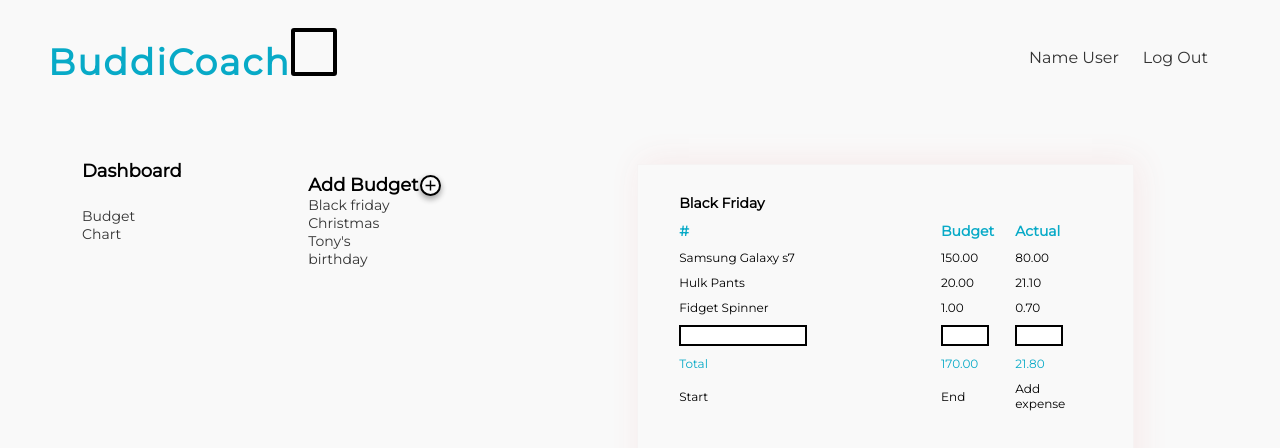
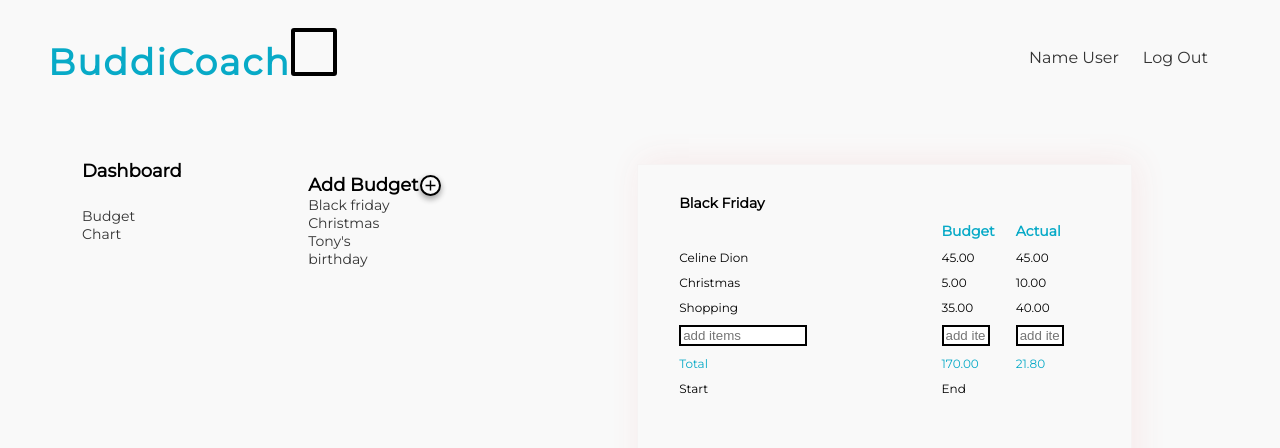
Before and after one commit to BuddiCoach/BuddiCoach, a React (Create React App) app: page /dashboard in a window 1280 px wide. Shown: the top 448 px of the page. Built offline with nearby package versions, Linux system fonts and the light colour scheme; no server answers.

Commit message:
made changes in Tabledashboard/dashboard.css/dashboardMain

```diff
--- a/src/componentDashboard/TableDashboard.js
+++ b/src/componentDashboard/TableDashboard.js
@@ -5,12 +5,72 @@ import React, { Component } from 'react';
 
 class TableDashboard extends Component {
 
+    state= {
+        inputTableLeft: "",
+        inputTableMidd: "",
+        inputTableRight: "",
+        tableItems:[{
+            event: "Celine Dion",
+            budget: "45.00",
+            actual: "45.00"
+          }, {
+            event: "Christmas",
+            budget: "5.00",
+            actual: "10.00"
+          }, {
+            event: "Shopping",
+            budget: "35.00",
+            actual: "40.00"
+          }],
+
+
+    }
+
+
+    updateInput = (e) => {
+        this.setState({[e.target.name]: e.target.value});
+
+    }
+
+
+    keyPressed=(e) => {
+        if(e.which === 13){
+        console.log('value is:', e.target.value);
+        this.setState({
+            inputTableLeft: "",
+            inputTableMidd: "",
+            inputTableRight: "",
+            tableItems: [
+                        {event: this.state.inputTableLeft,
+                         budget: this.state.inputTableMidd,
+                         actual: this.state.inputTableRight},
+                           ...this.state.tableItems
+                        ]
+        });
+
+
+    }
+}
+
+
+
+
+    render(){
+
+        const showInputTable = this.state.tableItems.map((inputTable, index) => {
+            return  (
+                <tr  className="table-row">
+                    <td key={index.event}>{inputTable.event}</td>
+                    <td key={index.budget}>{inputTable.budget}</td>
+                    <td key={index.actual}>{inputTable.actual}</td>
+                    </tr>
+            )
+        })
 
 
 
 
 
-    render(){
         return(
             <div className="dashboard-table">
           <table>
@@ -19,40 +79,41 @@ class TableDashboard extends Component {
                 <th className="table-head">Black Friday</th>
                </tr>
                 <tr className="headtb">
-                  <th>#</th>
+                  <th></th>
                   <th>Budget</th>
                   <th>Actual</th>
                 </tr>
 
-                 <tr className="table-row">
-                  <td>Samsung Galaxy s7</td>
-                  <td>150.00</td>
-                  <td>80.00</td>
-                 </tr>
+                 {showInputTable}
 
-                  <tr className="table-row">
-                   <td>Hulk Pants</td>
-                   <td>20.00</td>
-                   <td>21.10</td>
-                  </tr>
 
-                   <tr className="table-row">
-                    <td>Fidget Spinner</td>
-                    <td>1.00</td>
-                    <td>0.70</td>
-                   </tr>
 
                    <tr className="input">
                    <td><input className="leftinput"
                                type="text"
+                               placeholder="add items"
+                               name="inputTableLeft"
+                               value={this.state.inputTableLeft}
+                               onChange={this.updateInput}
+                               onKeyPress={this.keyPressed}
 
                                /></td>
                    <td><input className="middinput"
                                type="numbers"
+                               placeholder="add items"
+                               name="inputTableMidd"
+                               value={this.state.inputTableMidd}
+                               onChange={this.updateInput}
+                               onKeyPress={this.keyPressed}
 
                                /></td>
                    <td><input className="rightinput"
                                type="numbers"
+                               placeholder="add items"
+                               name="inputTableRight"
+                               value={this.state.inputTableRight}
+                               onChange={this.updateInput}
+                               onKeyPress={this.keyPressed}
 
                                /></td>
                    </tr>
@@ -66,7 +127,6 @@ class TableDashboard extends Component {
                    <tr>
                    <td>Start</td>
                    <td>End</td>
-                   <td>Add expense</td>
                    </tr>
 
                 </tbody>
--- a/src/componentDashboard/dashboard.css
+++ b/src/componentDashboard/dashboard.css
@@ -192,11 +192,11 @@ start-ChartDashboard
   display: flex;
   justify-content: center;
   border: 1px solid #f6f3f3;
-  margin-left: 38em;
-  margin-top: -11.5em;
+  margin-left: 14em;
+  margin-top: 4em;
   margin-bottom: 3em;
   box-shadow: 4px -3px 31px #f6e9e9;
-  width: 45%;
+  width: 80%;
   height: 400px;
 }
 
```
Also changed, not shown: src/componentDashboard/dashboardMain.js (+6 -8 lines).
